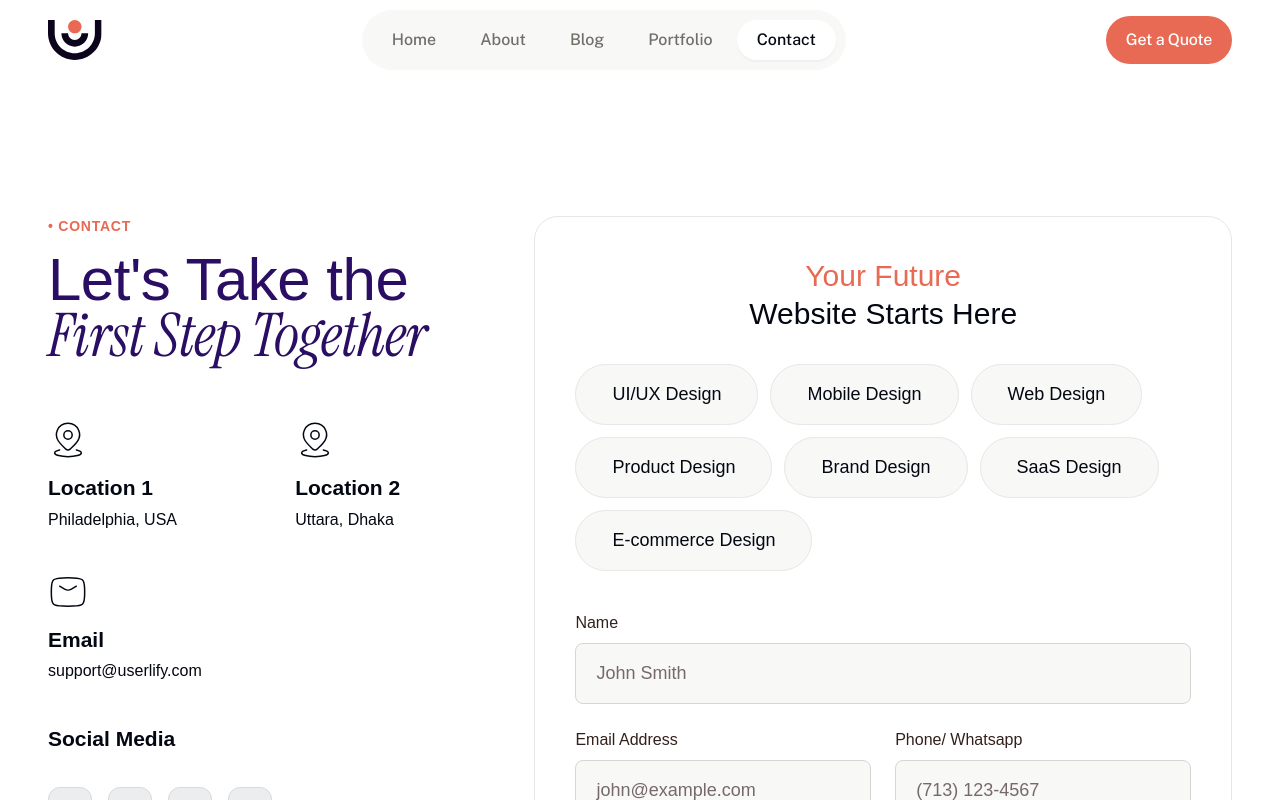
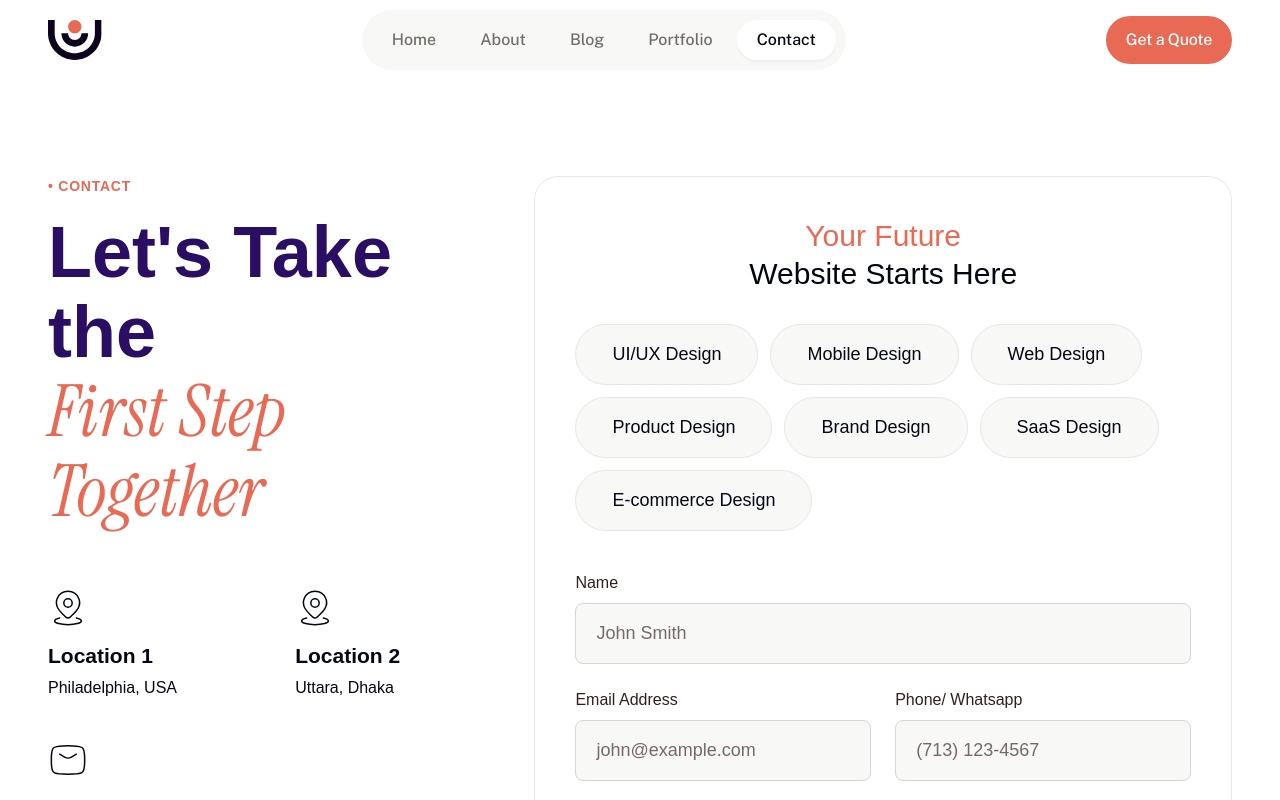
Before and after one commit to SparkStudio-Ltd/userlify, a Next.js app: page /contact in a window 1280 px wide. Shown: the top 800 px of the page. Built offline with nearby package versions, Linux system fonts and the light colour scheme; a web font is replaced by a local one.

Commit message:
style: Update layout and typography in ContactPageContent component

```diff
--- a/src/components/sections/ContactPageContent.tsx
+++ b/src/components/sections/ContactPageContent.tsx
@@ -107,9 +107,9 @@ export default function ContactPageContent() {
   }, []);
 
   return (
-    <main className="w-full overflow-hidden bg-white px-4 pb-12 pt-24 sm:px-6 sm:pb-16 sm:pt-32 md:px-8 md:pb-20 md:pt-40 lg:px-12 lg:pb-[120px] lg:pt-[216px]">
+    <main className="w-full overflow-hidden bg-white px-4 py-28 pb-12 sm:px-6 sm:pb-16 md:px-8 md:pb-20 md:pt-44 lg:px-12 lg:pb-[120px]">
       {/* Two Column Layout */}
-      <div className="mx-auto grid w-full max-w-[1472px] grid-cols-1 gap-6 sm:gap-8 lg:grid-cols-5">
+      <div className="mx-auto grid w-full max-w-[1472px] grid-cols-1 gap-10 sm:gap-8 lg:grid-cols-5">
         {/* Left Card - 40% (2 columns) */}
         <div ref={leftCardRef} className="flex flex-col lg:col-span-2">
           <div
@@ -123,13 +123,15 @@ export default function ContactPageContent() {
               • CONTACT
             </p>
 
-            <h2
-              className="text-6xl leading-[1.15] tracking-[-0.5px] text-[#2A0E63] lg:leading-[56px]"
-              style={{ fontFamily: 'Nohemi, sans-serif', fontWeight: 500 }}
+            <h1
+              className="text-[40px] font-bold leading-[48px] tracking-[0px] text-[#2A0E63] md:text-[56px] md:leading-[64px] lg:text-[72px] lg:leading-[80px]"
+              style={{ fontFamily: 'Nohemi, sans-serif' }}
             >
               Let's Take the{' '}
-              <span className="font-serif italic md:block">First Step Together</span>
-            </h2>
+              <span className="block font-serif font-normal italic text-[#E86A54]">
+                First Step Together
+              </span>
+            </h1>
           </div>
 
           <div className="mt-8 grid gap-6 sm:mt-10 sm:gap-8 md:mt-12 md:gap-10 lg:mt-14">
```
